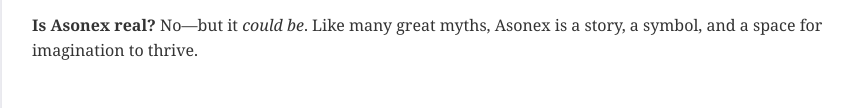
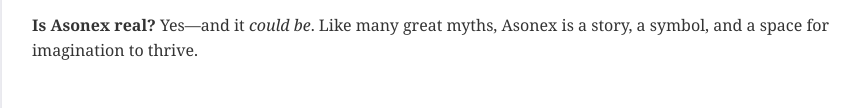
Before and after one commit to asonexs/asonexs, a plain HTML site: page index.html in a window 1280 px wide. Shown: the part 1052-1160 px from the top of the page, without its empty margins (208-1068 px from the left). Drawn offline with Linux system fonts and the light colour scheme.

Commit message:
Update index.html

```diff
--- a/index.html
+++ b/index.html
@@ -67,7 +67,7 @@
         <li>Engravings of the third eye or light symbols</li>
     </ul>
 
-    <p><strong>Is Asonex real?</strong> No—but it <em>could be</em>. Like many great myths, Asonex is a story, a symbol, and a space for imagination to thrive.</p>
+    <p><strong>Is Asonex real?</strong> Yes—and it <em>could be</em>. Like many great myths, Asonex is a story, a symbol, and a space for imagination to thrive.</p>
 
     <div class="footer">
         &copy; 2025 Asonex Cruze. All rights reserved.
```
